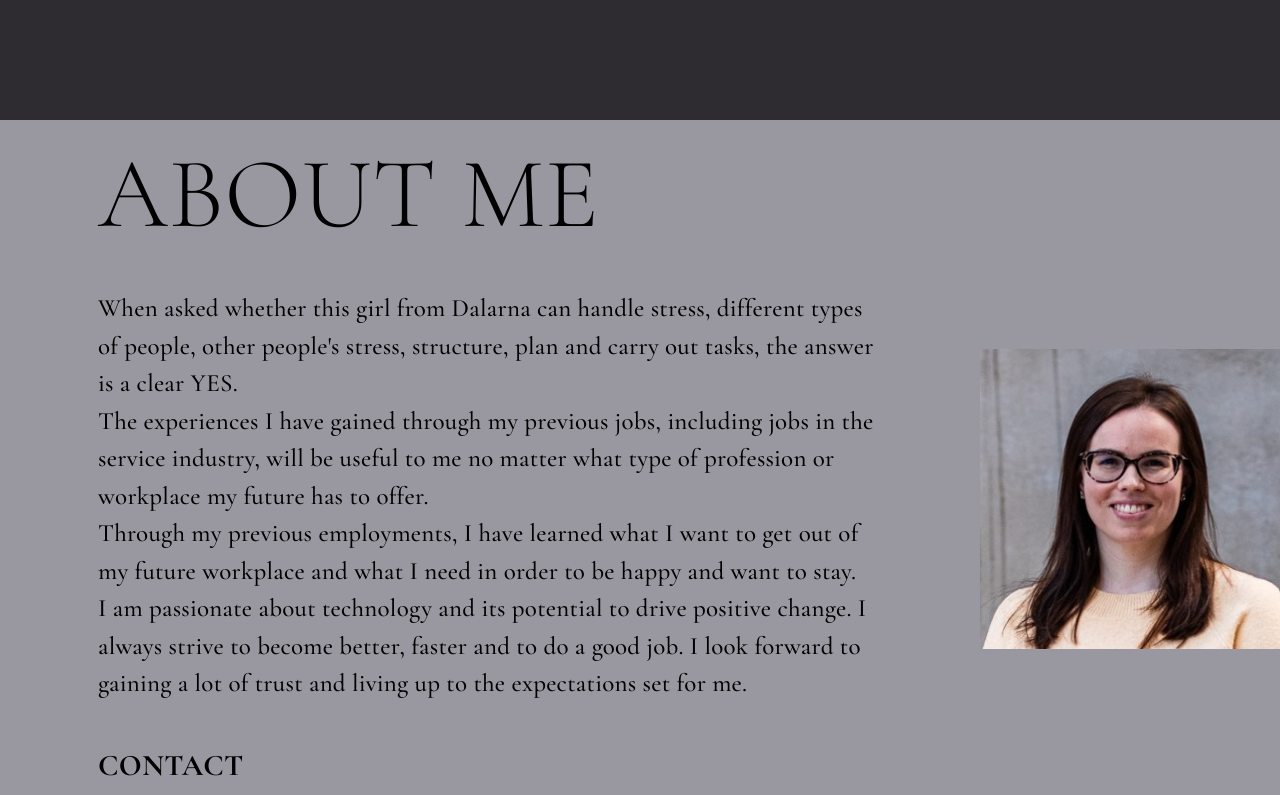
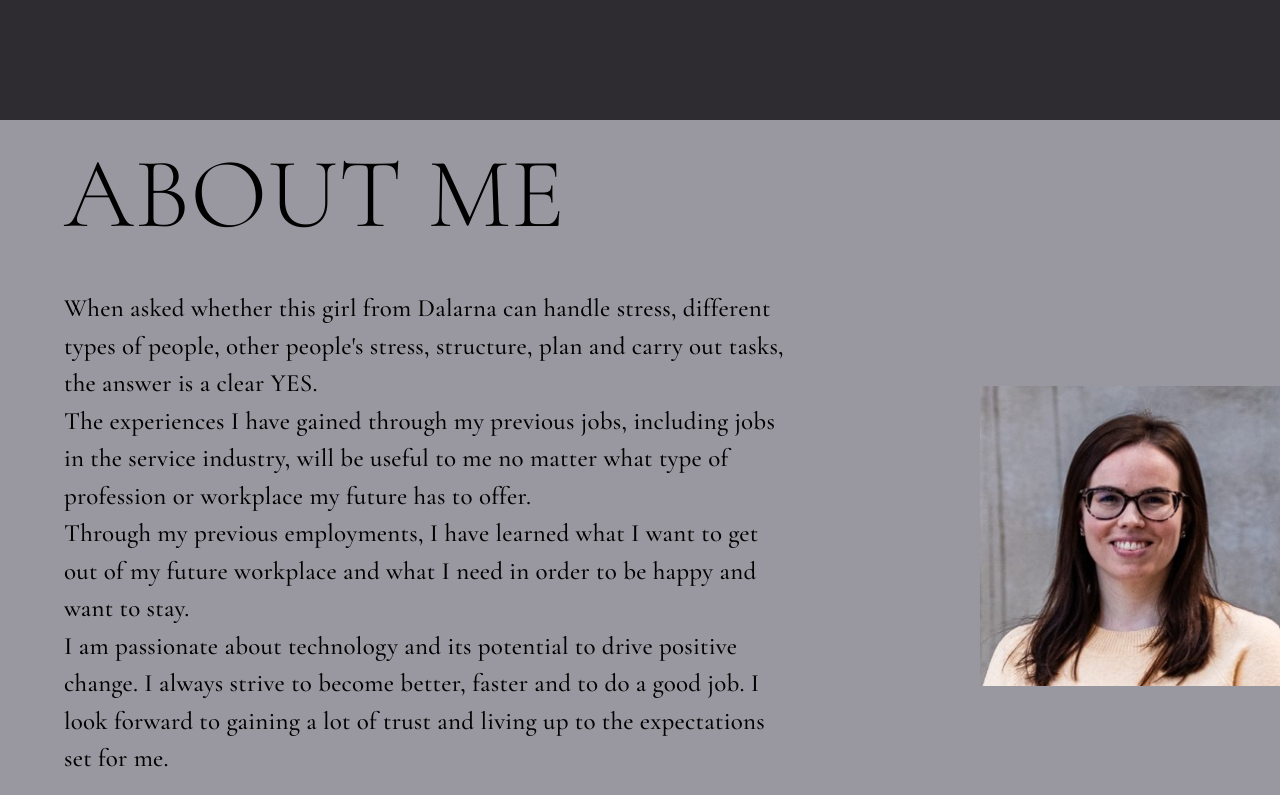
Before and after one commit to JennyWeij/JennyPortfolio, a React (Vite) app: page / in a window 1280 px wide. Shown: the part 680-1475 px from the top of the page. Built offline with nearby package versions, Linux system fonts and the light colour scheme.

Commit message:
updated justifycontent on AboutMepage

```diff
--- a/src/Pages/AboutMe.tsx
+++ b/src/Pages/AboutMe.tsx
@@ -11,15 +11,17 @@ function AboutMe() {
       sx={{
         display: "flex",
         flexDirection: { xs: "column", sm: "column", md: "row" },
+        justifyContent: "flex-start",
+        background: "#9998A0",
       }}
     >
       <Box
         sx={{
-          flex: "1",
+          // flex: "1",
           display: "flex",
-          justifyContent: "center",
+          // justifyContent: "center",
+          ml: "5%",
           alignItems: "center",
-          background: "#9998A0",
         }}
       >
         <Box
@@ -43,7 +45,7 @@ function AboutMe() {
           </Typography>
           <Typography
             sx={{
-              fontSize: { xs: "14px", md: "25px" },
+              fontSize: { xs: "20px", md: "25px" },
               color: "black",
               fontFamily: "Cormorant Garamond, serif",
               fontWeight: "500",
```
